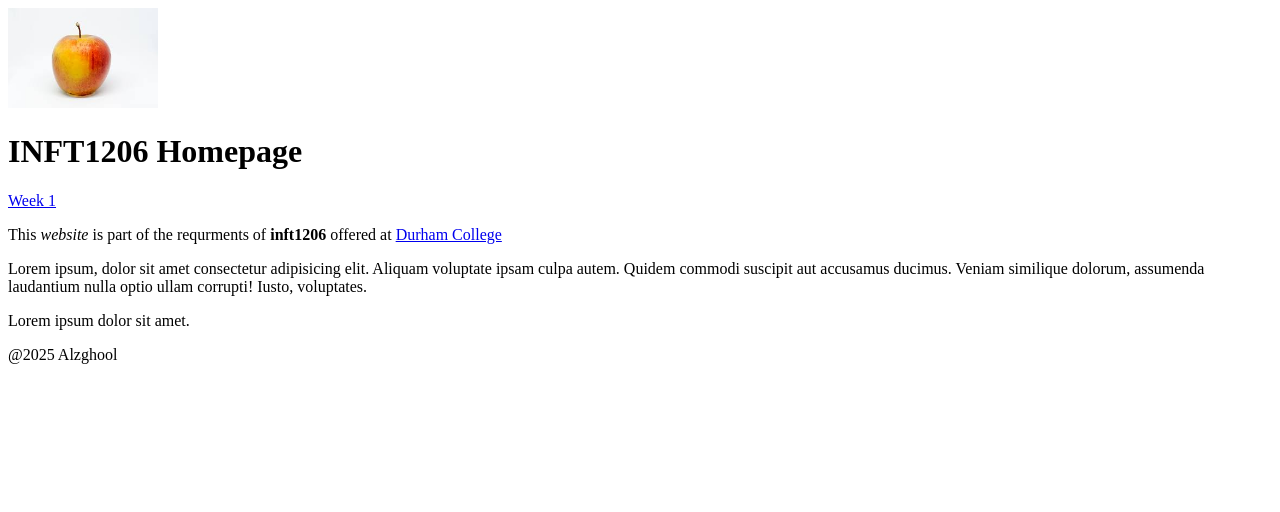
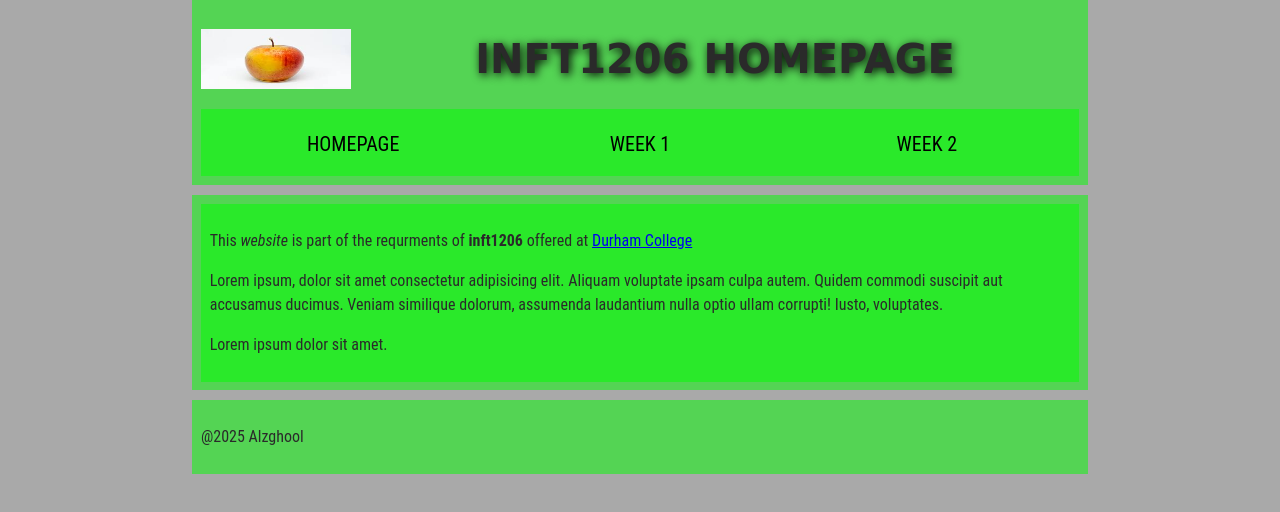
Before and after one commit to mrrz75/alzghoolm, a plain HTML site: page index.html in a window 1280 px wide. Drawn offline with Linux system fonts and the light colour scheme.

Commit message:
adding structral elements

```diff
--- /dev/null
+++ b/css/style.css
@@ -0,0 +1,138 @@
+/* || General setup */
+
+html, body {
+  margin: 0;
+  padding: 0;
+}
+
+html {
+  font-size: 10px;
+  background-color: #a9a9a9;
+}
+
+body {
+  width: 70%;
+  min-width: 800px;
+  margin: 0 auto;
+}
+
+/* || typography */
+
+h1, h2, h3 {
+  font-family: 'Cinzel Decorative', cursive;
+  color: #2a2a2a;
+}
+
+p, input, li {
+  font-family: 'Roboto Condensed', sans-serif;
+  color: #2a2a2a;
+}
+
+h1 {
+  font-size: 4rem;
+  text-align: center;
+  text-shadow: 2px 2px 10px black;
+}
+
+h2 {
+  font-size: 3rem;
+  text-align: center;
+}
+
+h3 {
+  font-size: 2.2rem;
+}
+
+p, li {
+  font-size: 1.6rem;
+  line-height: 1.5;
+}
+
+/* || header layout */
+
+header {
+  margin-bottom: 10px;
+  display: flex;
+  flex-flow: row wrap;
+}
+
+body > * {
+  background-color: red;
+  padding: 1%;
+}
+
+main, header, nav, article, aside, footer, section {
+  background-color: rgba(0,255,0,0.5);
+  padding: 1%;
+}
+
+h1 {
+  flex: 5;
+  text-transform: uppercase;
+}
+
+header img {
+  display: block;
+  height: 60px;
+  padding-top: 20.15px;
+}
+
+nav {
+  height: 50px;
+  flex: 100%;
+  display: flex;
+}
+
+nav ul {
+  padding: 0;
+  list-style-type: none;
+  flex: 2;
+  display: flex;
+}
+
+nav li {
+  display: inline;
+  text-align: center;
+  flex: 1;
+}
+
+nav a, nav span {
+  display: inline-block;
+  font-size: 2rem;
+  height: 3rem;
+  line-height: 1.7;
+  text-transform: uppercase;
+  text-decoration: none;
+  color: black;
+
+}
+
+/* || main layout */
+
+main {
+  display: flex;
+}
+
+article, section {
+  flex: 4;
+}
+
+aside {
+  flex: 1;
+  margin-left: 10px;
+  padding: 1%;
+}
+
+aside a {
+  display: block;
+  float: left;
+  width: 50%;
+}
+
+aside img {
+  max-width: 100%;
+}
+
+footer {
+  margin-top: 10px;
+}
--- a/index.html
+++ b/index.html
@@ -10,15 +10,31 @@
         Date: Jan 13, 2025
         Description: This the first webpage
     -->
+    <link rel="stylesheet" href="./css/style.css">
     <title>INFT1206</title>
 </head>
 <body>
-    <img width="150px" src="./images/mylogo.jpg" alt="my logo">
-    <h1>INFT1206 Homepage</h1>
-    <a href="./week1/week1example1.html">Week 1</a>
-    <p>This <em>website</em> is part of the requrments of <strong>inft1206</strong>  offered at <a target="_blank" href="https://durhamcollege.ca/">Durham College</a></p>
-    <p>Lorem ipsum, dolor sit amet consectetur adipisicing elit. Aliquam voluptate ipsam culpa autem. Quidem commodi suscipit aut accusamus ducimus. Veniam similique dolorum, assumenda laudantium nulla optio ullam corrupti! Iusto, voluptates.</p>
-    <p>Lorem ipsum dolor sit amet.</p>
-    <p>@2025 Alzghool</p>
+   <header>
+        <img width="150px" src="./images/mylogo.jpg" alt="my logo">
+        <h1>INFT1206 Homepage</h1>
+       <nav>
+            <ul>
+                <li><a href="./index.html">HomePage</a></li>
+                <li><a href="./week1/week1example1.html">Week 1</a></li>
+                <li><a href="">Week 2</a></li>
+            </ul>
+       </nav>
+   </header>
+
+
+    <main>
+        <article>
+            <p>This <em>website</em> is part of the requrments of <strong>inft1206</strong>  offered at <a target="_blank" href="https://durhamcollege.ca/">Durham College</a></p>
+            <p>Lorem ipsum, dolor sit amet consectetur adipisicing elit. Aliquam voluptate ipsam culpa autem. Quidem commodi suscipit aut accusamus ducimus. Veniam similique dolorum, assumenda laudantium nulla optio ullam corrupti! Iusto, voluptates.</p>
+            <p>Lorem ipsum dolor sit amet.</p>
+        </article>
+    </main>
+
+    <footer><p>@2025 Alzghool</p></footer>
 </body>
 </html>
```
